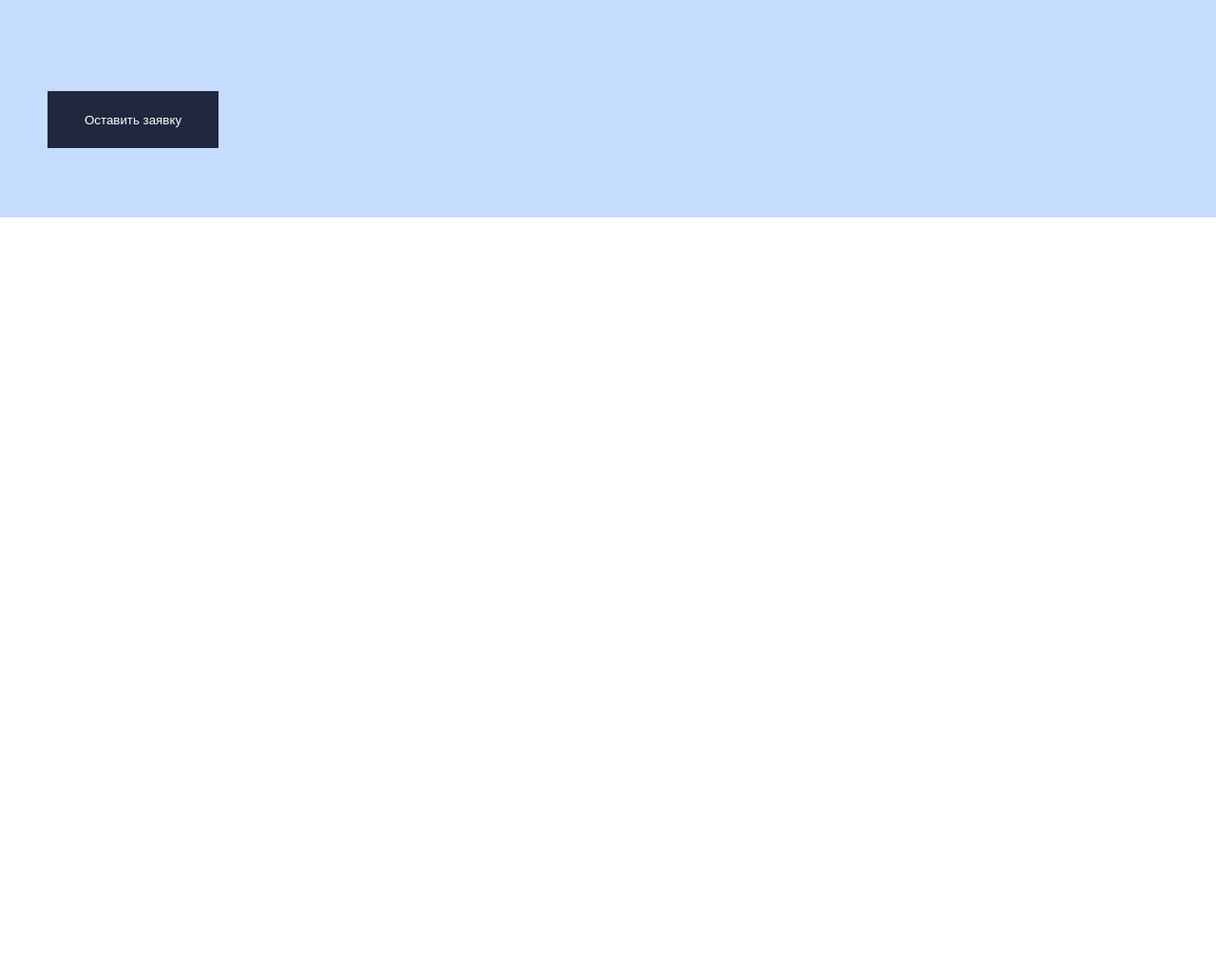
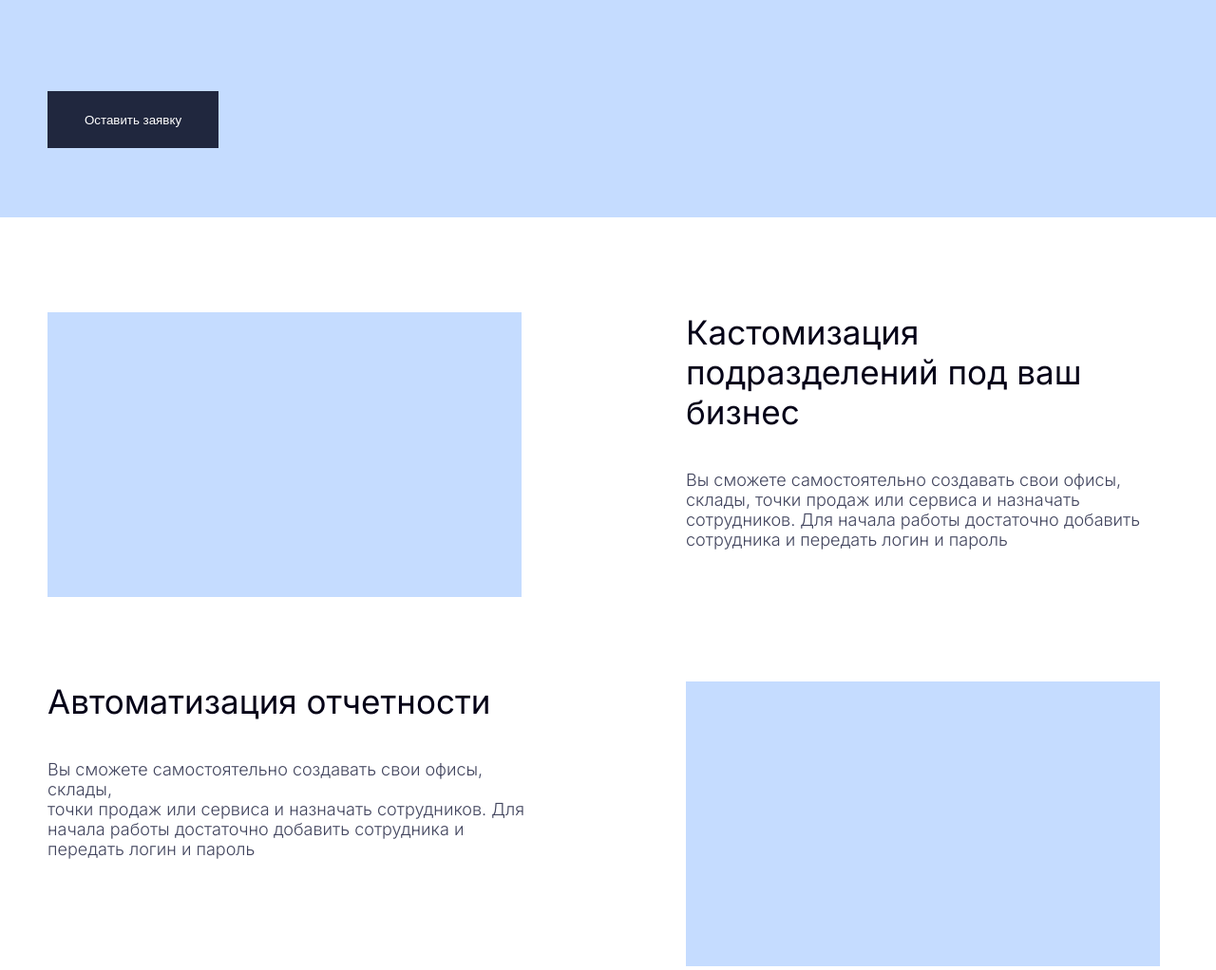
Before and after one commit to saddamjabarov/visor-landing, a plain HTML site: page index.html in a window 1280 px wide. Shown: the part 615-1637 px from the top of the page at 95% size. Before the commit the page ends 844 px from the top, so only its background shows below. Drawn offline with Linux system fonts and the light colour scheme.

Commit message:
adaptive section preferences width 1200px

```diff
--- a/index.html
+++ b/index.html
@@ -63,7 +63,7 @@
         </div>
       </div>
     </section>
-    <!-- <section class="preferences" id="preferences">
+    <section class="preferences" id="preferences">
       <div class="container">
         <div class="preferences__items">
           <div class="preferences__img"></div>
@@ -153,7 +153,7 @@
         </div>
       </div>
     </section>
-    <section class="prices" id="prices">
+    <!-- <section class="prices" id="prices">
       <div class="container">
         <div class="prices__title">план подписки</div>
         <div class="prices__card">
@@ -258,7 +258,7 @@
           </div>
         </div>
       </div>
-    </footer> -->
+    </footer>  -->
     <script src="script/script.js"></script>
   </body>
 </html>
--- a/scss/media.scss
+++ b/scss/media.scss
@@ -18,4 +18,19 @@
       height: 23rem;
     }
   }
+  .preferences {
+    &__items {
+      grid-template-columns: 50.8rem 50.8rem;
+      justify-content: space-between;
+    }
+    &__img {
+      width: 49.9rem;
+    }
+    &__text {
+      width: 48rem;
+    }
+    &__heading {
+      font-size: 3.5rem;
+    }
+  }
 }
```
Also changed, not shown: css/style.css.
